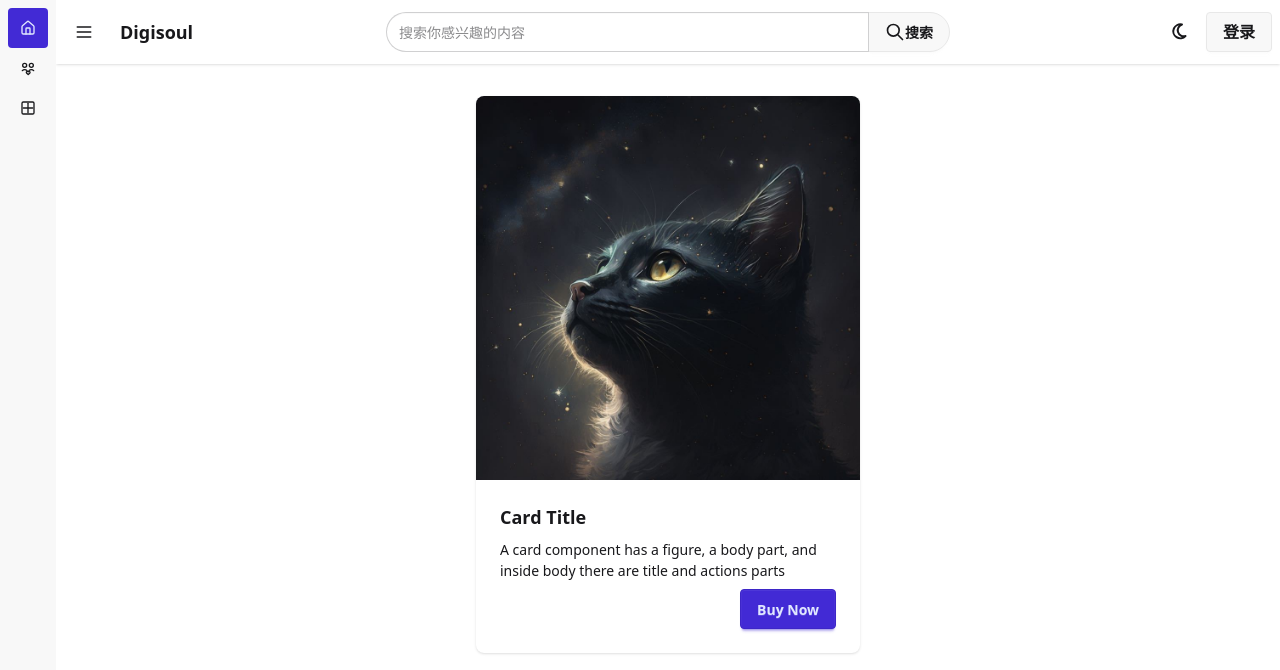
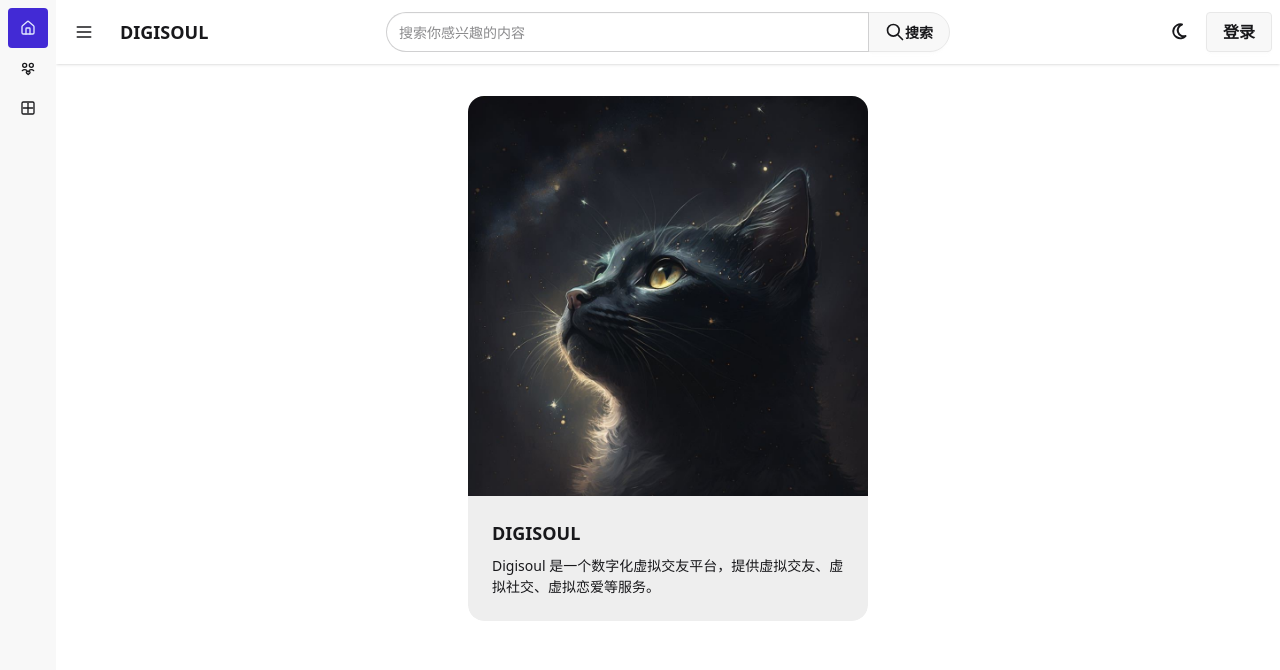
Before and after one commit to SuperMalow/digisoul-frontend, a Vue app: page / in a window 1280 px wide. Shown: the top 670 px of the page. Built offline with nearby package versions, Linux system fonts and the light colour scheme.

Commit message:
style(home): 修改一些样式

```diff
--- a/src/component/Account/AccountModal.vue
+++ b/src/component/Account/AccountModal.vue
@@ -1,6 +1,6 @@
 <template>
     <dialog id="my_modal" class="modal" :open="toggleModel">
-        <div class="modal-box bg-base-100 w-1/2 max-w-5xl">
+        <div class="modal-box bg-base-100 w-1/2 max-w-3xl">
             <form method="dialog">
                 <h3 class="text-xl font-bold text-center">
                     登录后免费体验
--- a/src/component/NavBar/NavBar.vue
+++ b/src/component/NavBar/NavBar.vue
@@ -9,7 +9,7 @@
                         <MenuIcon />
                     </label>
                     <div class="hidden sm:block px-4">
-                        <span class="text-lg font-bold">Digisoul</span>
+                        <span class="text-lg font-bold">DIGISOUL</span>
                     </div>
                 </div>
                 <!-- 搜索框：大屏居中，小屏隐藏 -->
--- a/src/router/index.js
+++ b/src/router/index.js
@@ -3,7 +3,7 @@ import { createRouter, createWebHistory } from "vue-router";
 const routes = [
   {
     path: "/",
-    component: () => import("@/views/Home.vue"),
+    component: () => import("@/views/Home/HomeView.vue"),
     name: "home",
     meta: {
       isAuthorized: false,
--- a/src/views/Home.vue
+++ /dev/null
@@ -1,23 +0,0 @@
-<template>
-    <div class="flex justify-center items-center w-full mt-8">
-        <div class="card bg-base-100 w-96 shadow-sm ">
-            <figure>
-                <img src="/logo.jpg" alt="logo" />
-            </figure>
-            <div class="card-body">
-                <h2 class="card-title">Card Title</h2>
-                <p>A card component has a figure, a body part, and inside body there are title and actions parts</p>
-                <div class="card-actions justify-end">
-                    <button class="btn btn-primary">Buy Now</button>
-                </div>
-            </div>
-        </div>
-    </div>
-</template>
-
-<script setup>
-console.log('Home');
-
-</script>
-
-<style scoped></style>
--- /dev/null
+++ b/src/views/Home/HomeView.vue
@@ -0,0 +1,30 @@
+<template>
+    <div class="flex justify-center mt-8">
+        <div class="hover-3d">
+            <!-- content -->
+            <figure class="max-w-100 rounded-2xl">
+                <img src="/logo.jpg" alt="3D card" />
+                <div class="card-body max-w-100 bg-base-300 rounded-b-2xl">
+                    <h2 class="card-title">DIGISOUL</h2>
+                    <p>Digisoul 是一个数字化虚拟交友平台，提供虚拟交友、虚拟社交、虚拟恋爱等服务。</p>
+                </div>
+            </figure>
+            <!-- 8 empty divs needed for the 3D effect -->
+            <div></div>
+            <div></div>
+            <div></div>
+            <div></div>
+            <div></div>
+            <div></div>
+            <div></div>
+            <div></div>
+
+        </div>
+    </div>
+</template>
+
+<script setup>
+
+</script>
+
+<style scoped></style>
```
